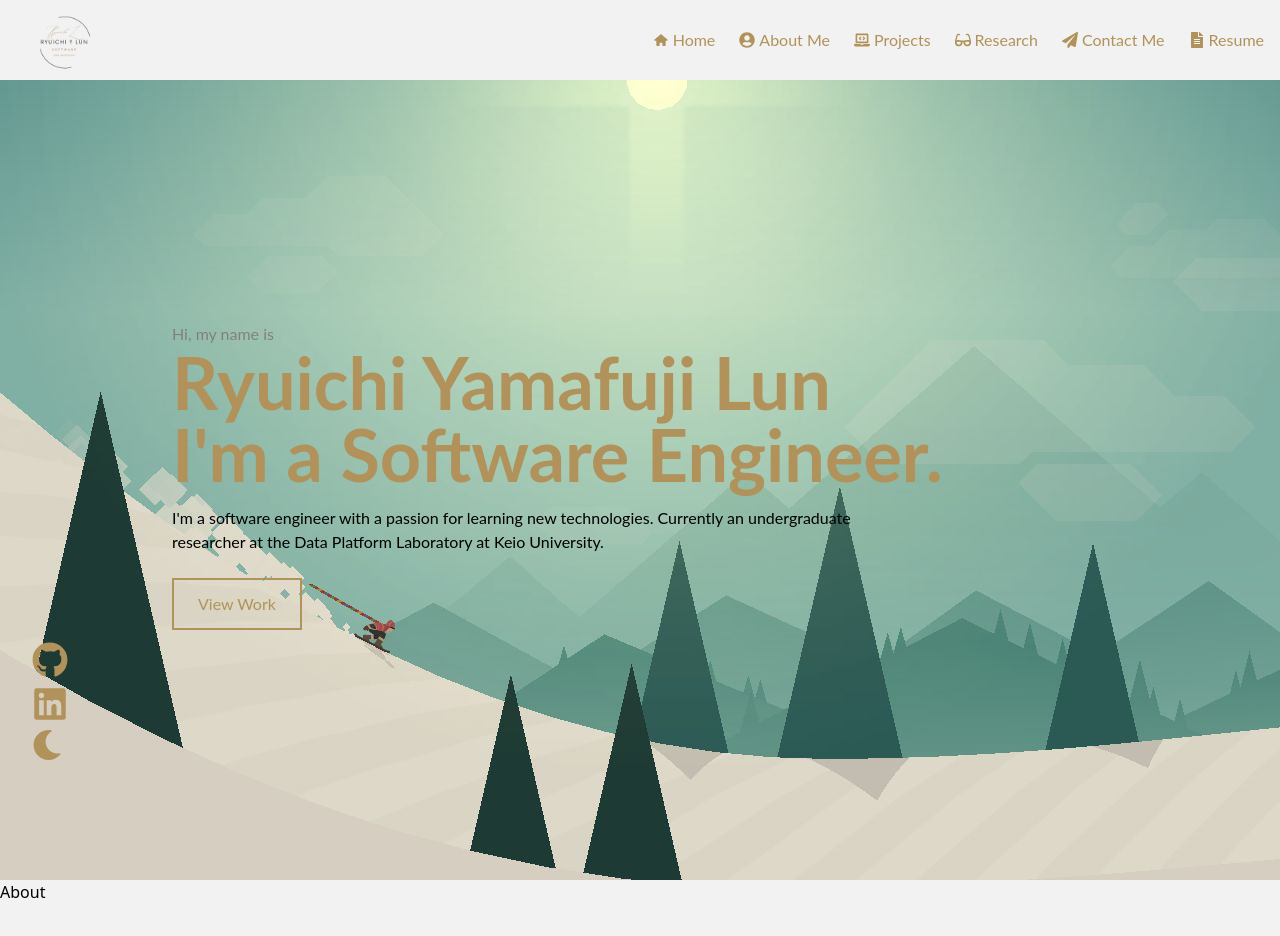
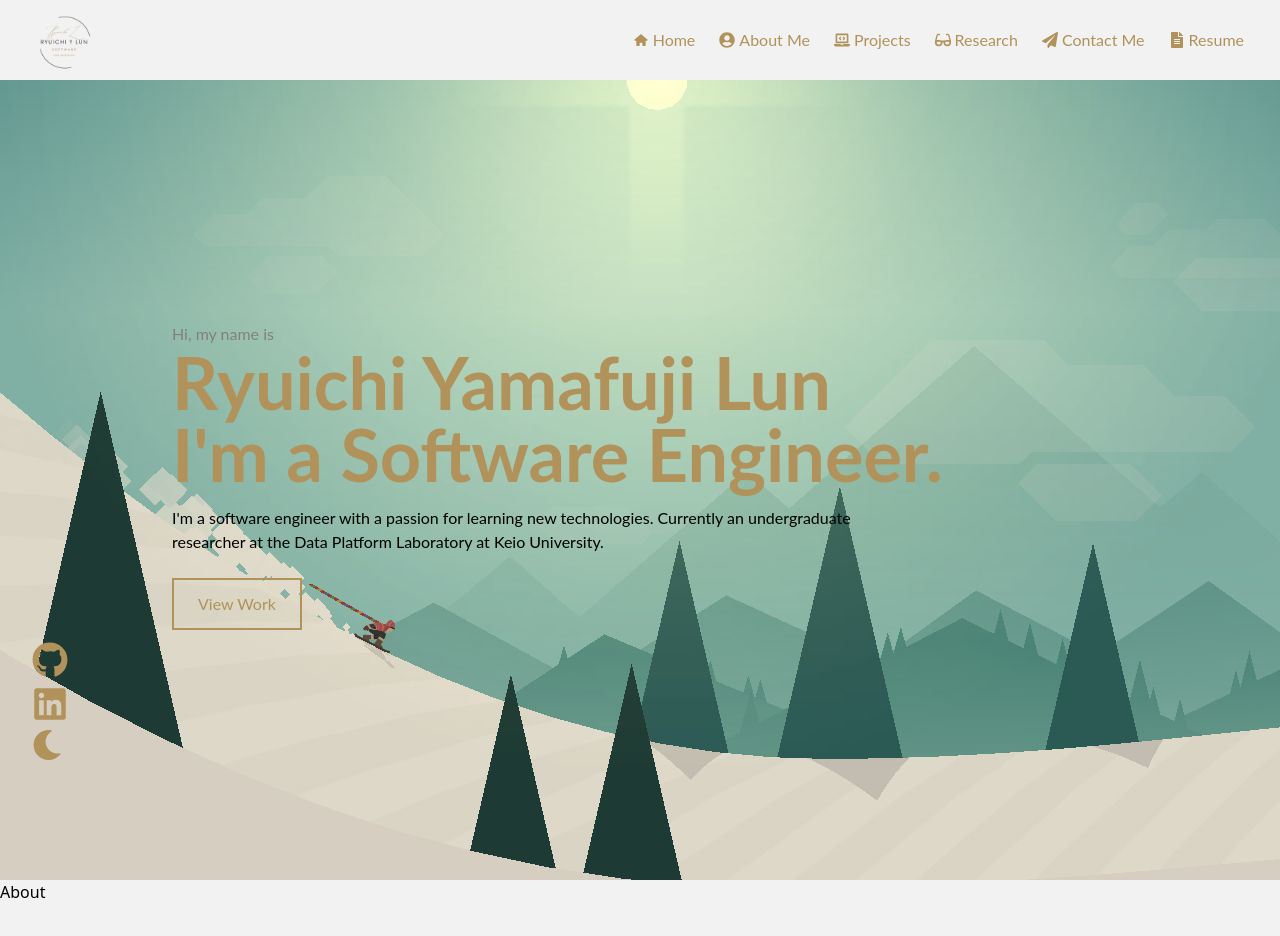
Before and after one commit to Ryuichi-Yamafuji-Lun/Portfolio, a React (Create React App) app: page / in a window 1280 px wide. Shown: the top 936 px of the page. Built offline with nearby package versions, Linux system fonts and the light colour scheme.

Commit message:
Update NavBar.jsx

```diff
--- a/src/components/NavBar.jsx
+++ b/src/components/NavBar.jsx
@@ -37,7 +37,7 @@ const NavBar = () => {
       </div>
 
       {/* Desktop Menu */}
-      <ul className="hidden md:flex space-x-6">
+      <ul className="hidden md:flex md:pr-5 space-x-6">
         <li>
           <Link to="home" className="flex items-center">
             <TiHome />
```
